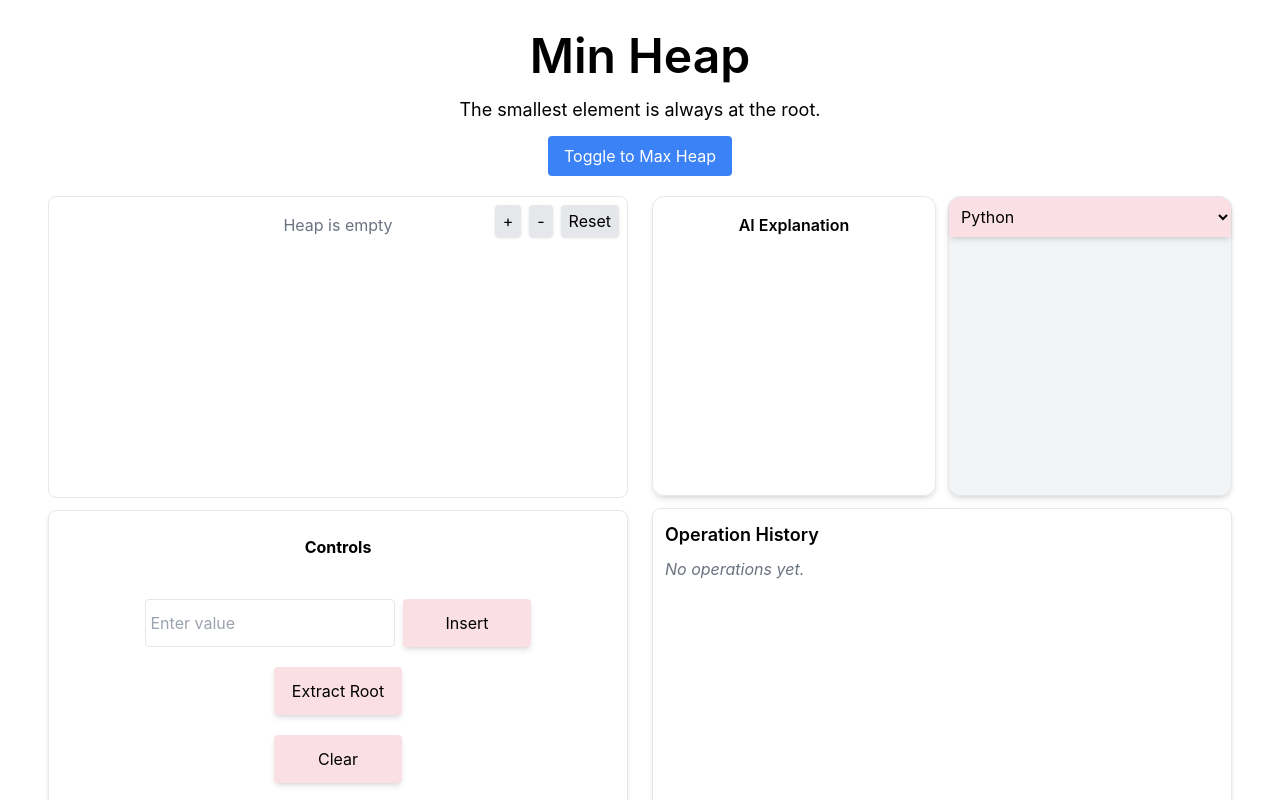
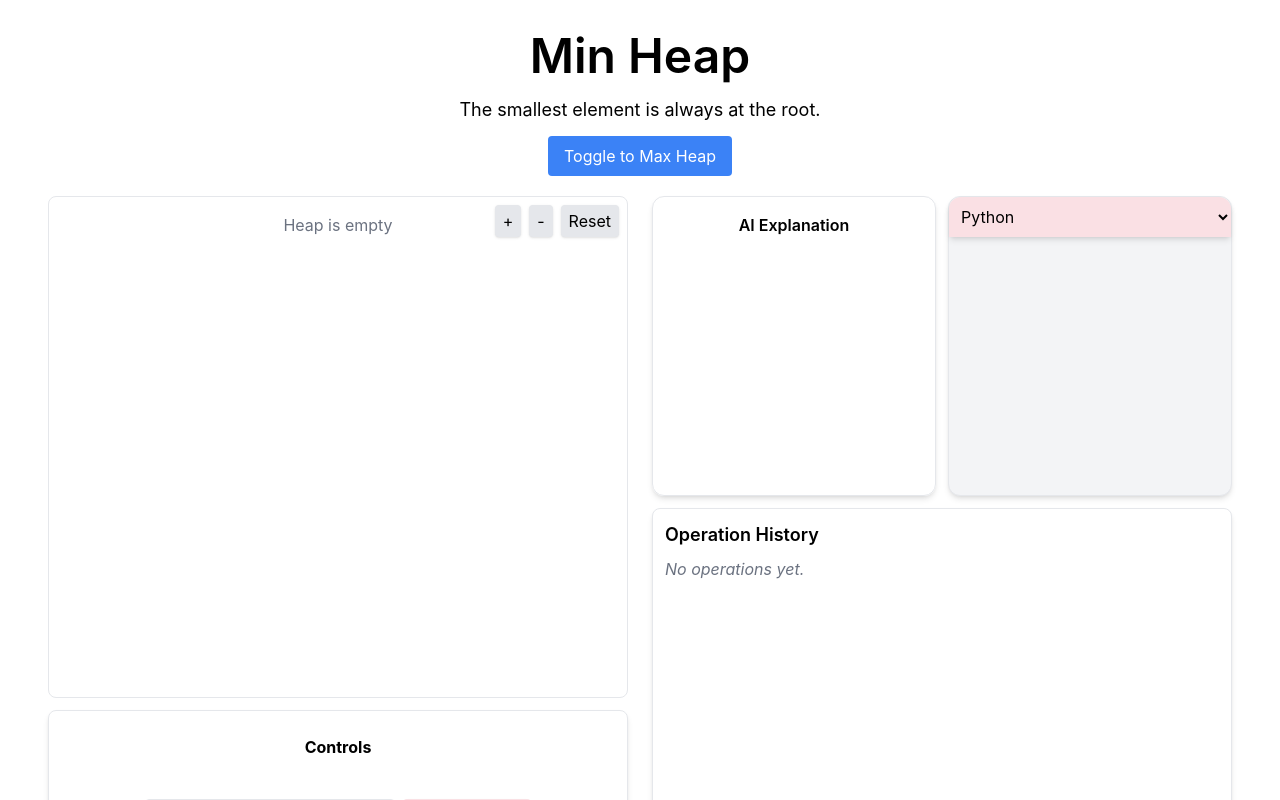
Before and after one commit to Zohra132/Data-Vis, a React (Create React App) app in the folder frontend/: page /Heap in a window 1280 px wide. Shown: the top 800 px of the page. Built offline with nearby package versions, Linux system fonts and the light colour scheme.

Commit message:
Edit height of heap visual

```diff
--- a/frontend/src/components/Heap/HeapVisuals.jsx
+++ b/frontend/src/components/Heap/HeapVisuals.jsx
@@ -68,7 +68,7 @@ const HeapVisuals = ({ heap, currentOperation, swappingIndices, insertedIndex })
     <ZoomControls>
       <div
         ref={containerRef}
-        className="relative p-4 rounded-lg min-h-[300px] flex justify-center items-start"
+        className="relative p-4 rounded-lg min-h-[500px] flex justify-center items-start"
       >
 
       <div className="relative z-10 w-full flex justify-center">
```
